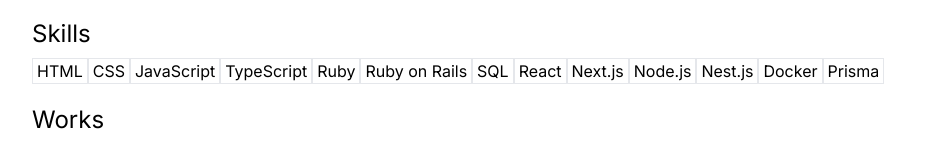
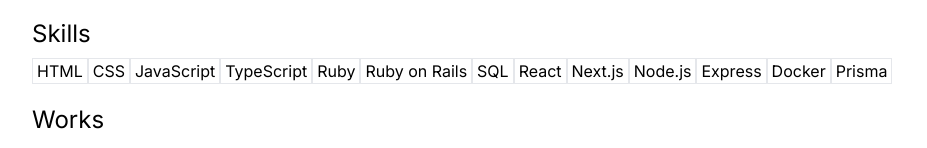
Before and after one commit to ShunyaNagahori/portfolio, a Next.js app: page / in a window 1280 px wide. Shown: the part 216-364 px from the top of the page, without its empty margins (176-1103 px from the left). Built offline with nearby package versions, Linux system fonts and the light colour scheme.

Commit message:
change title

```diff
--- a/src/app/layout.js
+++ b/src/app/layout.js
@@ -4,8 +4,8 @@
 const inter = Inter({ subsets: ['latin'] })
 
 export const metadata = {
-  title: 'Create Next App',
-  description: 'Generated by create next app',
+  title: 'Shunya Nagahori',
+  description: 'portfolio site of Shunya Nagahori',
 }
 
 export default function RootLayout({ children }) {
--- a/src/app/page.js
+++ b/src/app/page.js
@@ -69,7 +69,7 @@
             <SkillIcon skill={"React"} />
             <SkillIcon skill={"Next.js"} />
             <SkillIcon skill={"Node.js"} />
-            <SkillIcon skill={"Nest.js"} />
+            <SkillIcon skill={"Express"} />
             <SkillIcon skill={"Docker"} />
             <SkillIcon skill={"Prisma"} />
           </div>
```
